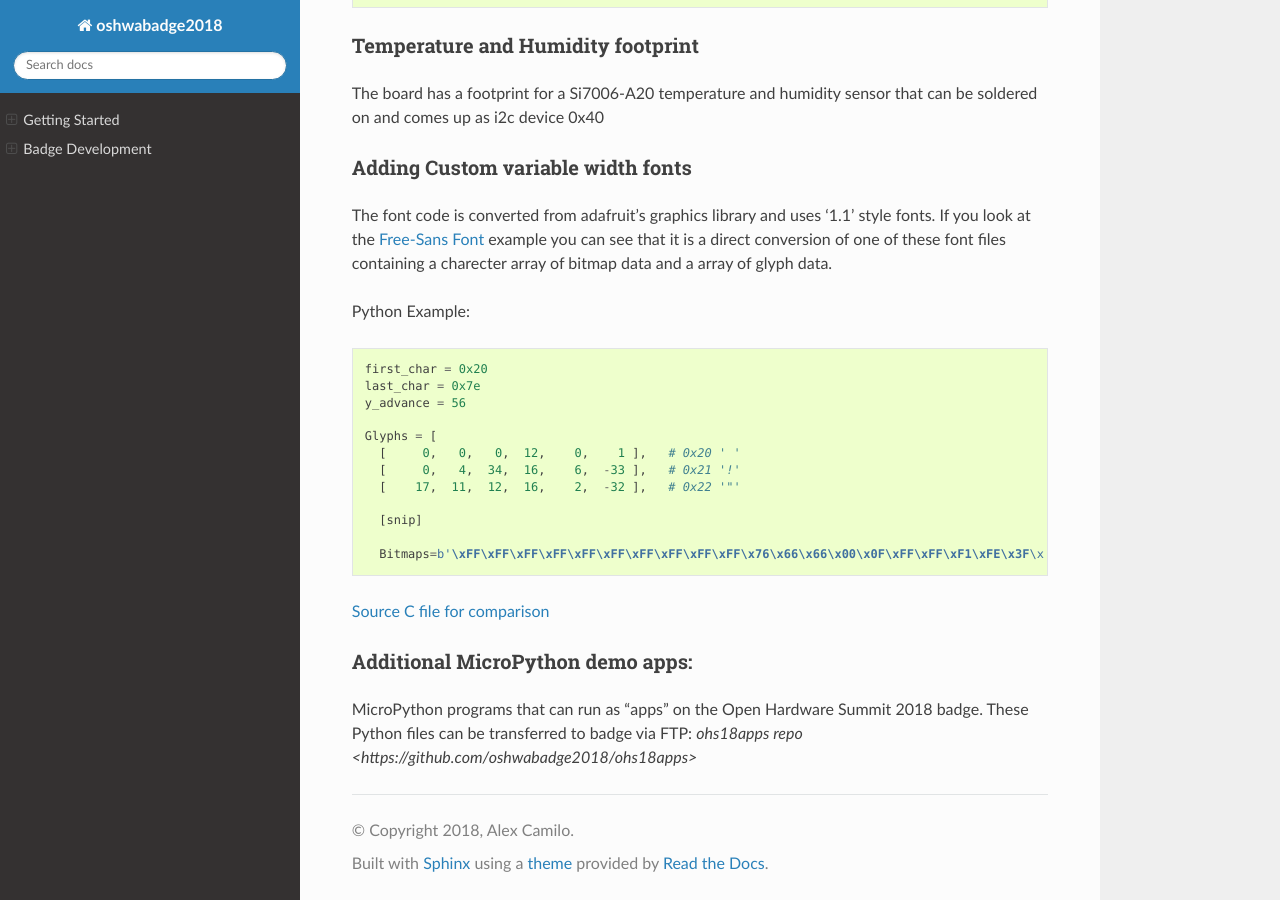
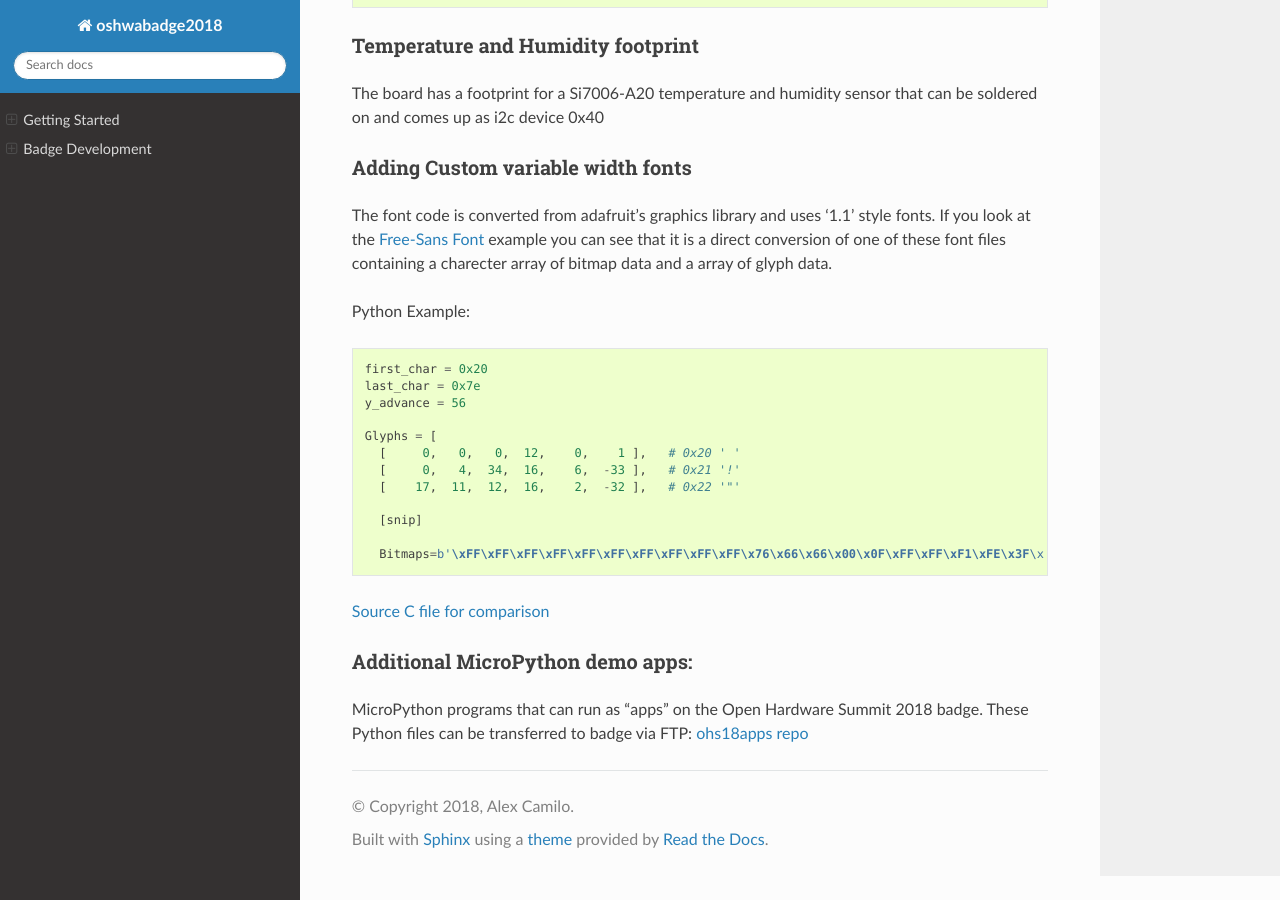
Before and after one commit to oshwabadge2018/oshwabadge2018.github.io, a Sphinx documentation site: the page built from source/docs.rst, in a window 1280 px wide and 900 px high, scrolled down 4344 px. Built offline with Sphinx 7.4.7 and the Read the Docs theme 2.0.0, drawn with Linux system fonts in a browser that asks for light colours.

Commit message:
fix link to ohs18apps repo

```diff
--- a/source/docs.rst
+++ b/source/docs.rst
@@ -223,4 +223,4 @@ Python Example::
 
 Additional MicroPython demo apps:
 ++++++++++++++++++++++++++++++++++++++
-MicroPython programs that can run as "apps" on the Open Hardware Summit 2018 badge.  These Python files can be transferred to badge via FTP: `ohs18apps repo <https://github.com/oshwabadge2018/ohs18apps>`
+MicroPython programs that can run as "apps" on the Open Hardware Summit 2018 badge.  These Python files can be transferred to badge via FTP: `ohs18apps repo <https://github.com/oshwabadge2018/ohs18apps>`_
```
